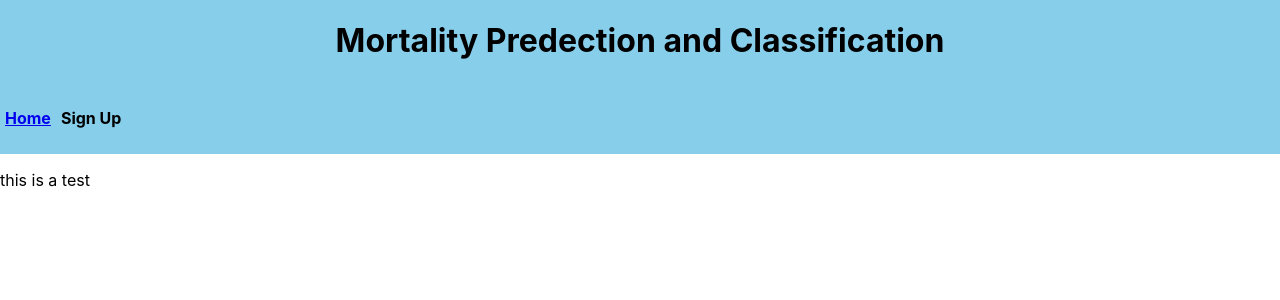
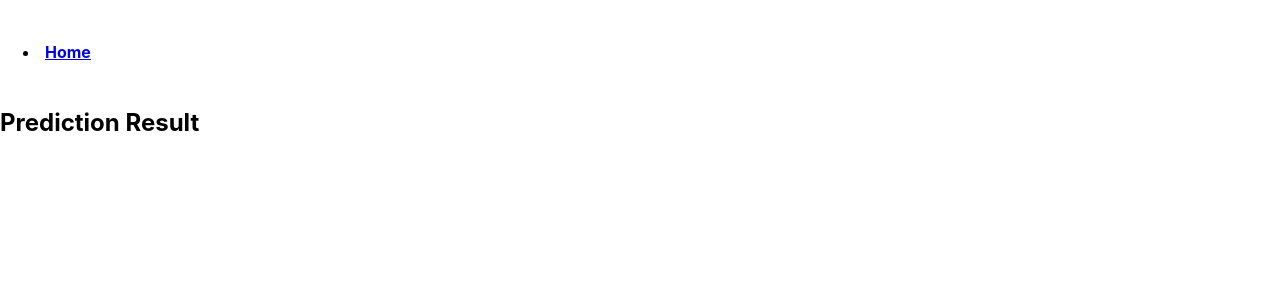
Before and after one commit to zack831/ML_Liver_Web, a React (Create React App) app: page / in a window 1280 px wide. Shown: the top 300 px of the page. Built offline with nearby package versions, Linux system fonts and the light colour scheme.

Commit message:
some minor changes

```diff
--- a/src/App.css
+++ b/src/App.css
@@ -1,38 +1,3 @@
-.App {
-  text-align: center;
+.content{
+  background-color: yellow;
 }
-
-.App-logo {
-  height: 40vmin;
-  pointer-events: none;
-}
-
-@media (prefers-reduced-motion: no-preference) {
-  .App-logo {
-    animation: App-logo-spin infinite 20s linear;
-  }
-}
-
-.App-header {
-  background-color: #282c34;
-  min-height: 100vh;
-  display: flex;
-  flex-direction: column;
-  align-items: center;
-  justify-content: center;
-  font-size: calc(10px + 2vmin);
-  color: white;
-}
-
-.App-link {
-  color: #61dafb;
-}
-
-@keyframes App-logo-spin {
-  from {
-    transform: rotate(0deg);
-  }
-  to {
-    transform: rotate(360deg);
-  }
-}
--- a/src/App.js
+++ b/src/App.js
@@ -1,26 +1,26 @@
-import {
-    BrowserRouter as Router,
-    Routes,
-    Route,
-    Link,
-} from "react-router-dom";
+import React, { useState } from 'react';
+import { BrowserRouter as Router, Routes, Route, Link } from 'react-router-dom';
 import './App.css';
-import Nav from "./layouts/navbar.js";
-import Homepage from "./pages/homepage.jsx"
-
+import Nav from './layouts/navbar.js';
+import Homepage from './pages/homepage.jsx';
+import Introduction from './components/landing_page';
 
 function App() {
-  return(
-     <Router>
-            <Nav />
-            <div>
-            <p>this is a test</p>
-            </div>
+    const [showIntroduction, setShowIntroduction] = useState(true);
+
+    const handleRouteClick = () => {
+        setShowIntroduction(false);
+    };
+
+    return (
+        <Router>
+            <Nav onRouteClick={handleRouteClick} />
+            {showIntroduction && <Introduction />}
             <Routes>
                 <Route path="/Homepage" element={<Homepage />} />
             </Routes>
         </Router>
-  );
+    );
 }
 
 export default App;
--- /dev/null
+++ b/src/components/landing_page.jsx
@@ -0,0 +1,11 @@
+import React from 'react';
+
+const Introduction = () => {
+    return (
+        <div>
+            <h2>Prediction Result</h2>
+        </div>
+    );
+};
+
+export default Introduction;
--- a/src/layouts/navbar.js
+++ b/src/layouts/navbar.js
@@ -1,15 +1,34 @@
 import "./navbar.css";
 import {Link} from "react-router-dom";
 
-function Nav(){
-	return(
-		<div className = "navbody">
-		<h1 className = "header">Mortality Predection and Classification</h1>
-		<div className = "options">
-			<h4 className = "text"><Link to = "/Homepage">Home</Link></h4>
-			<h4 className = "text">Sign Up</h4></div>
-		</div>
-	);
+function Nav({ onRouteClick }){
+
+    const handleRouteClick = () => {
+        onRouteClick();
+    };
+
+    return (
+        <nav>
+            <ul>
+                <li>
+                    <div className="options">
+                        <h4 className="text">
+                            <Link to="/Homepage" onClick={handleRouteClick}>Home</Link>
+                        </h4>
+                    </div>
+                </li>
+                {/* Add more route links here */}
+            </ul>
+        </nav>
+    );
+
+	// return(
+	// 	<div className = "navbody">
+	// 	<h1 className = "header">Mortality Predection and Classification</h1>
+	// 	<div className = "options">
+	// 		<h4 className = "text"><Link to = "/Homepage" onClick={handleRouteClick}>Home</Link></h4>
+	// 	</div>
+	// );
 }
 
 export default Nav;
--- a/src/pages/homepage.jsx
+++ b/src/pages/homepage.jsx
@@ -4,7 +4,7 @@ import ResultsOutput from "../components/resultsOutput.jsx"
 
 function Homepage() {
 	const [showPredictionForm, setShowPredictionForm] = useState(true);
-	 const [predictionResult, setPredictionResult] = useState(null);
+	const [predictionResult, setPredictionResult] = useState(null);
 
     const handleNext = (data) => {
         setShowPredictionForm(false);
```
